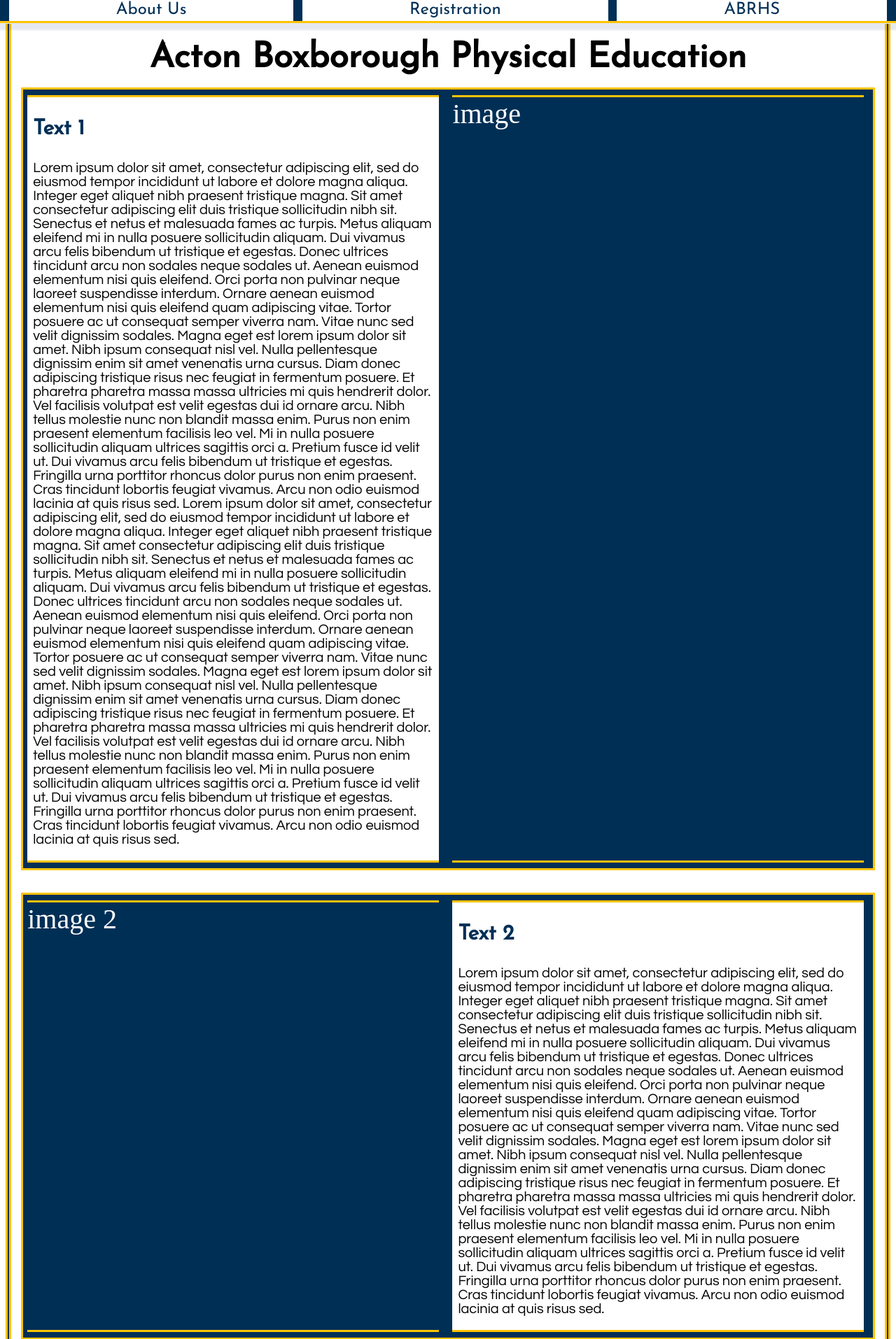
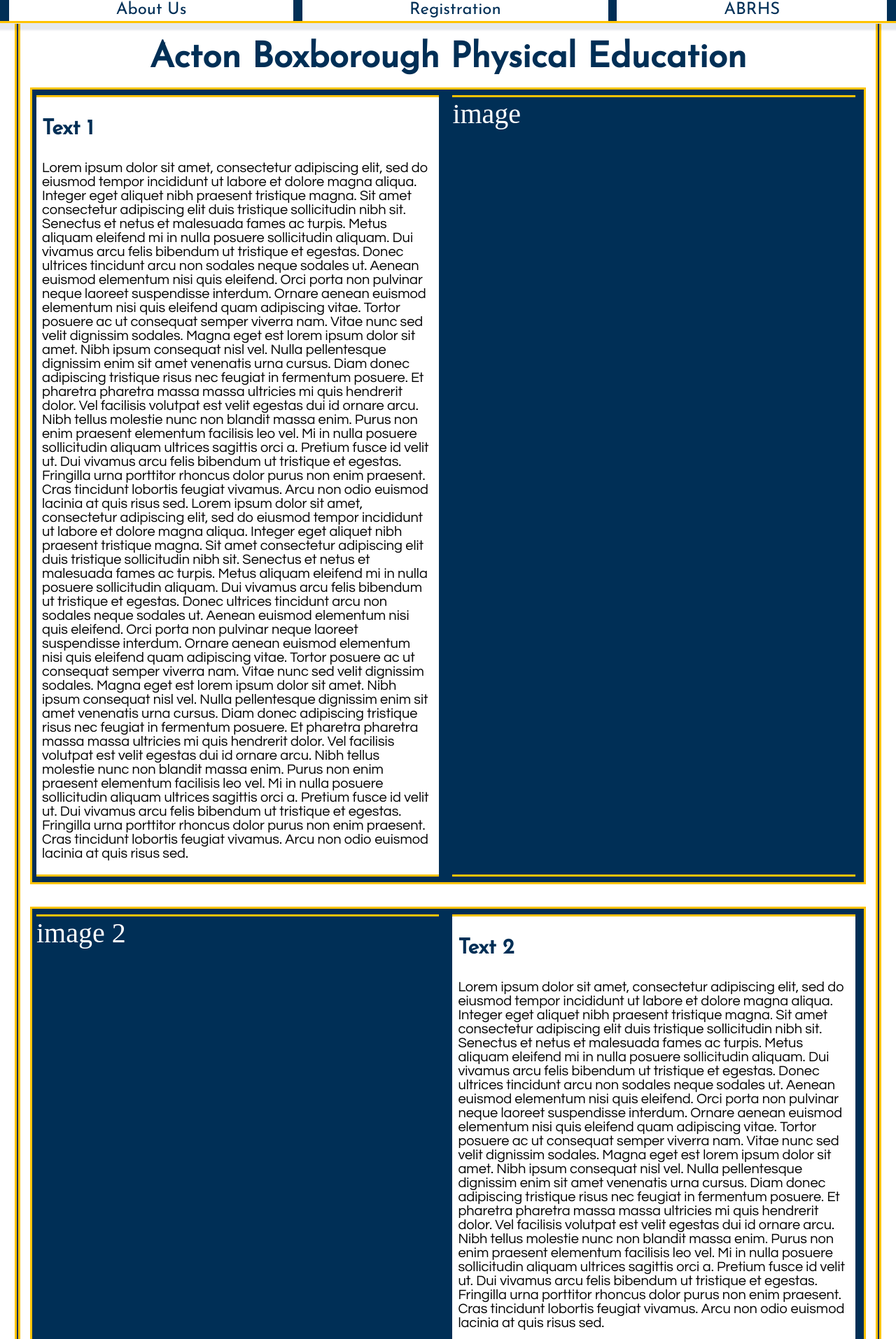
Before and after one commit to catmajor/PE-Website, a PHP site: page / in a window 1280 px wide. Shown: the part 432-2346 px from the top of the page at 70% size. Run offline with PHP 8.4, Linux system fonts and the light colour scheme.

Commit message:
increase indent on body

```diff
--- a/style.css
+++ b/style.css
@@ -53,10 +53,10 @@ nav {background-color: rgba(255, 255, 255, calc(0.5 + 0.5*var(--scrollRatio)));
 #menu, #menu ul {-webkit-padding-start: 0; -webkit-margin-start: 0;}
 
 main {width: 100%; height: calc(100% - 54vh - 12px); display: flex; align-items: center; flex-direction: column}
-main>div {width: calc(100% - 2vw + var(--border-width)); border-left: var(--border-style); border-right: var(--border-style); background-color: var(--main-blue); display: flex; justify-content: center;}
+main>div {width: calc(100% - 4vw + var(--border-width)); border-left: var(--border-style); border-right: var(--border-style); background-color: var(--main-blue); display: flex; justify-content: center;}
 main>div>div {width: calc(100% - 3*var(--border-width)); border-left: var(--border-style); border-right: var(--border-style); background-color: white; display: flex; align-items: center; flex-direction: column}
 
-h2 {font-family: 'Josefin Sans'; margin: 3vh 0 2vh 0; font-size: 40px; font-size: 5rem; text-align: center}
+h2 {font-family: 'Josefin Sans'; margin: 3vh 0 2vh 0; font-size: 40px; font-size: 5rem; text-align: center; color: var(--main-blue)}
 h3 {font-family: 'Josefin Sans'; color: var(--main-blue); font-size: 24px; font-size: 3rem}
 p {font-family: 'Questrial'; font-size: 16px; font-size: 2rem;}
 .items {width: calc(100% - 8px - 2vw); height: auto;  background-color: var(--main-blue); border: var(--border-style); display: flex; margin: 2vh 0 2vh 0;}
```
